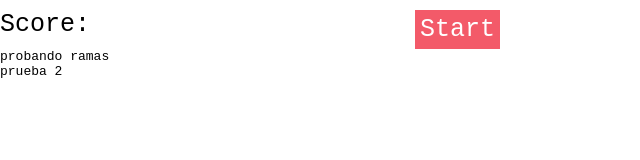
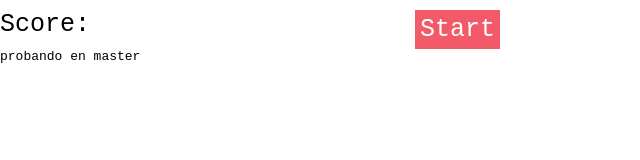
Before and after one commit to TREz-bits/snake-game, a website built with webpack: page src/index.html in a window 1280 px wide. Shown: the full height of the page, 0-640 px from the left. Built offline with nearby package versions, Linux system fonts and the light colour scheme.

Commit message:
probando en master

```diff
--- a/src/index.html
+++ b/src/index.html
@@ -16,8 +16,7 @@
   </div>
   <div id="gameOver"></div>
   <div id="text">
-    <p>probando ramas</p>
-    <p>prueba 2</p>
+    <p>probando en master</p>
   </div>
 </body>
 </html>
```
